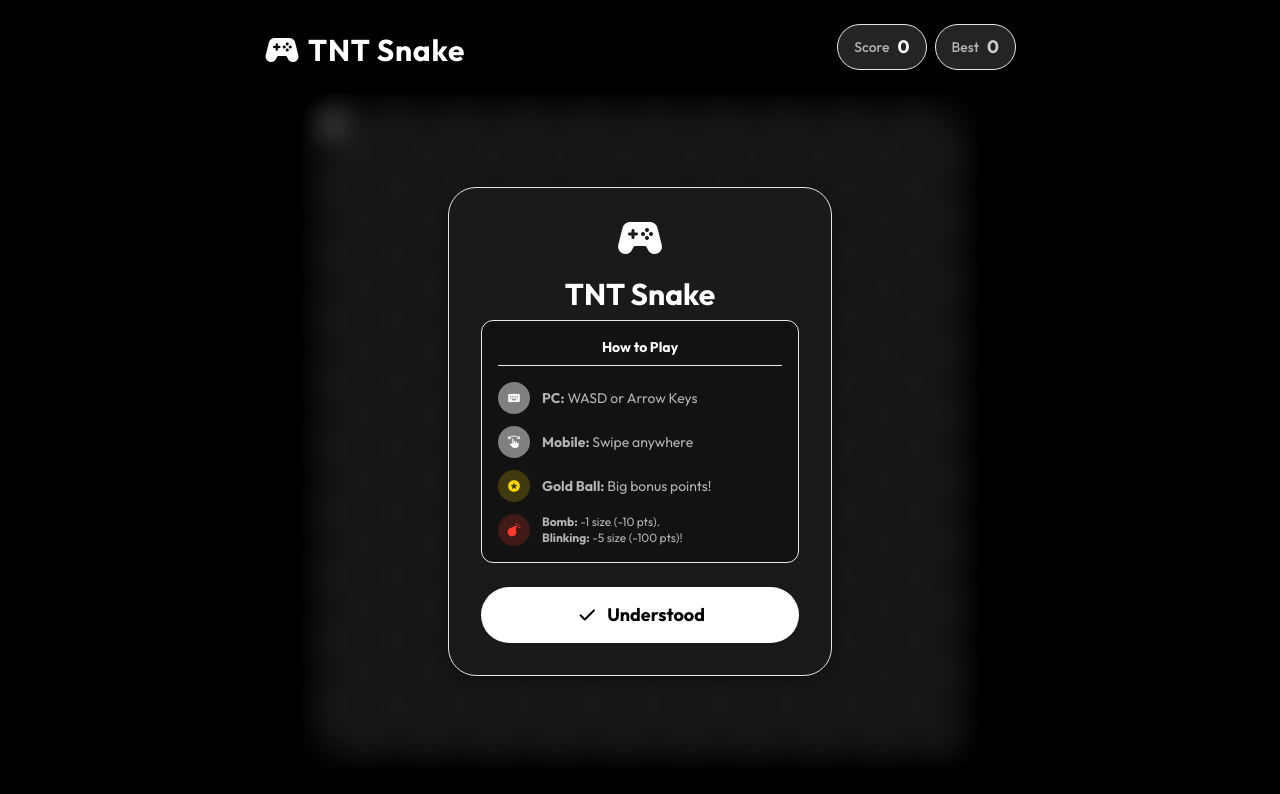
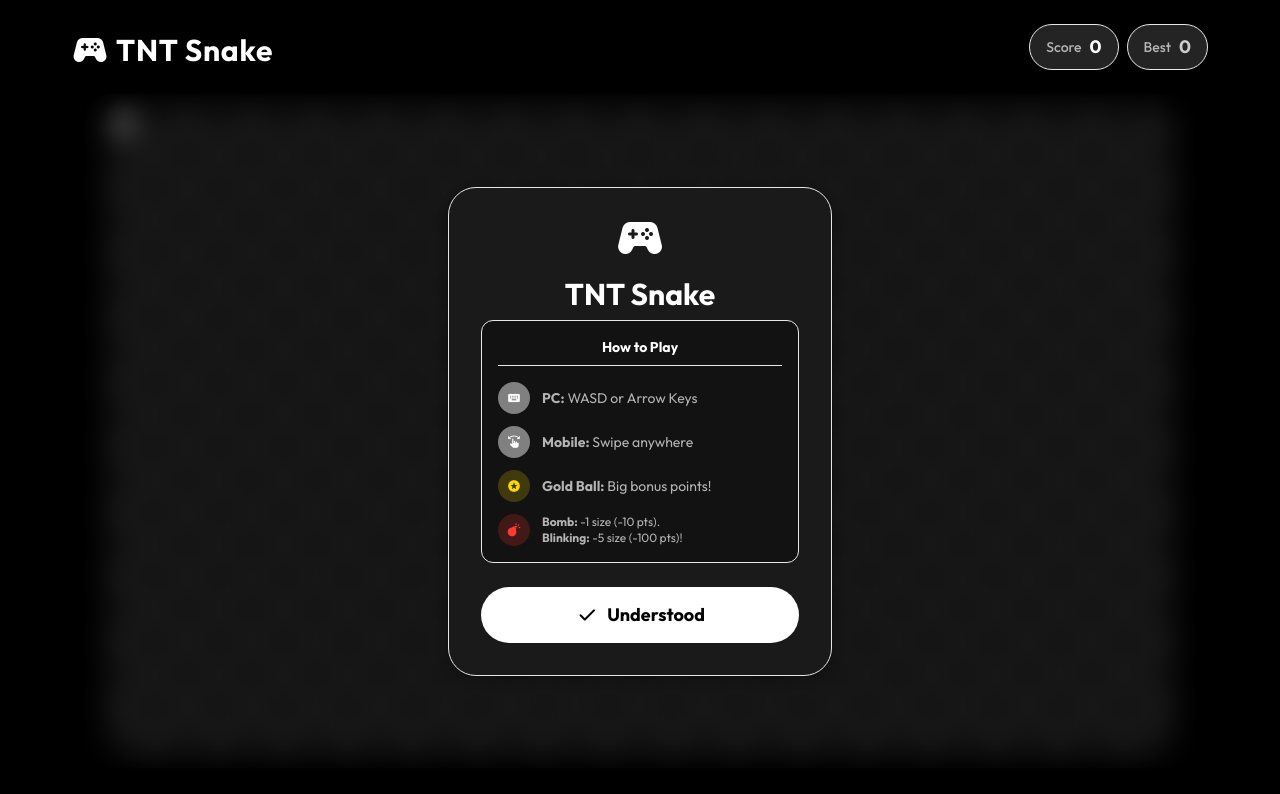
Before and after one commit to TellsNoTruth/TNT-Snake, a plain HTML site: page index.html in a window 1280 px wide. Drawn offline with nearby package versions, Linux system fonts and the light colour scheme.

Commit message:
Add files via upload

```diff
--- a/index.html
+++ b/index.html
@@ -4,6 +4,7 @@
     <meta charset="UTF-8">
     <meta name="viewport" content="width=device-width, initial-scale=1.0, maximum-scale=1.0, user-scalable=no">
     <title>TNT Snake</title>
+
     <!-- Standard Browser Favicons -->
     <link rel="icon" type="image/x-icon" href="favicon.ico">
     <link rel="icon" type="image/png" sizes="32x32" href="favicon-32x32.png">
@@ -167,7 +168,7 @@
 </head>
 <body class="p-3 sm:p-6 w-screen m-0">
 
-    <header class="animate-entrance w-full max-w-3xl flex flex-col sm:flex-row justify-between items-center sm:items-end gap-4 mb-4 shrink-0 z-10 px-2 mx-auto">
+    <header class="animate-entrance w-full max-w-6xl flex flex-col sm:flex-row justify-between items-center sm:items-end gap-4 mb-4 shrink-0 z-10 px-2 mx-auto">
         <!-- Title -->
         <div class="flex items-center gap-2 text-primary self-start sm:self-auto">
             <span class="material-symbols-rounded text-3xl sm:text-4xl">stadia_controller</span>
@@ -196,7 +197,7 @@
         </div>
     </header>
 
-    <main id="game-wrapper" class="flex-1 w-full max-w-3xl min-h-0 flex justify-center items-center relative z-0 mx-auto">
+    <main id="game-wrapper" class="flex-1 w-full max-w-6xl min-h-0 flex justify-center items-center relative z-0 mx-auto">
         <div id="game-container" class="relative">
             <canvas id="gameCanvas" class="canvas-blurred"></canvas>
 
@@ -563,7 +564,8 @@
 
         // Game State Variables
         const gridSize = 20;
-        const tileCount = 20;
+        let cols = 20;
+        let rows = 20;
         let tileSize = 20;
         let speed = 110;
 
@@ -597,10 +599,13 @@
             if (currentDifficulty === 'Hard') count = 15;
 
             let attempts = 0;
+            let midX = Math.floor(cols / 2);
+            let midY = Math.floor(rows / 2);
+
             while(obstacles.length < count && attempts < 300) {
                 attempts++;
-                let ox = Math.floor(Math.random() * tileCount);
-                let oy = Math.floor(Math.random() * tileCount);
+                let ox = Math.floor(Math.random() * cols);
+                let oy = Math.floor(Math.random() * rows);
 
                 let isSafe = true;
 
@@ -621,8 +626,8 @@
                     // Manhattan distance of 5 ensures it never traps you instantly
                     if (Math.abs(head.x - ox) + Math.abs(head.y - oy) < 5) isSafe = false;
                 } else {
-                    // Keep 7x7 center clear for the initial spawn
-                    if (ox >= 6 && ox <= 14 && oy >= 6 && oy <= 14) isSafe = false;
+                    // Keep center clear for the initial spawn
+                    if (ox >= midX - 4 && ox <= midX + 4 && oy >= midY - 4 && oy <= midY + 4) isSafe = false;
                 }
 
                 // Prevent overlap with existing blocks
@@ -633,7 +638,9 @@
         }
 
         function initGame() {
-            snake = [{ x: 10, y: 10 }, { x: 10, y: 11 }, { x: 10, y: 12 }];
+            let midX = Math.floor(cols / 2);
+            let midY = Math.floor(rows / 2);
+            snake = [{ x: midX, y: midY }, { x: midX, y: midY + 1 }, { x: midX, y: midY + 2 }];
             generateObstacles();
             specialItems = [];
             inputQueue = [];
@@ -770,7 +777,7 @@
             const head = { x: snake[0].x + dx, y: snake[0].y + dy };
 
             // Collision Rules
-            if (head.x < 0 || head.x >= tileCount || head.y < 0 || head.y >= tileCount) return gameOver();
+            if (head.x < 0 || head.x >= cols || head.y < 0 || head.y >= rows) return gameOver();
             for (let i = 0; i < snake.length; i++) {
                 if (head.x === snake[i].x && head.y === snake[i].y) return gameOver();
             }
@@ -864,7 +871,7 @@
         function spawnFood() {
             let isSafe = false;
             while (!isSafe) {
-                food = { x: Math.floor(Math.random() * tileCount), y: Math.floor(Math.random() * tileCount) };
+                food = { x: Math.floor(Math.random() * cols), y: Math.floor(Math.random() * rows) };
                 isSafe = true;
                 for (let part of snake) {
                     if (part.x === food.x && part.y === food.y) { isSafe = false; break; }
@@ -901,8 +908,8 @@
 
                 while (!isSafe && attempts < 50) {
                     attempts++;
-                    special.x = Math.floor(Math.random() * tileCount);
-                    special.y = Math.floor(Math.random() * tileCount);
+                    special.x = Math.floor(Math.random() * cols);
+                    special.y = Math.floor(Math.random() * rows);
                     isSafe = true;
 
                     if (special.x === food.x && special.y === food.y) isSafe = false;
@@ -932,8 +939,8 @@
             ctx.fillRect(0, 0, canvas.width, canvas.height);
 
             ctx.fillStyle = colors.bgAlt;
-            for(let row = 0; row < tileCount; row++) {
-                for(let col = 0; col < tileCount; col++) {
+            for(let row = 0; row < rows; row++) {
+                for(let col = 0; col < cols; col++) {
                     if ((row + col) % 2 !== 0) {
                         ctx.fillRect(
                             Math.floor(col * tileSize),
@@ -1220,15 +1227,47 @@
             if (rect.width === 0 || rect.height === 0) return;
 
             const padding = 16;
-            const size = Math.floor(Math.min(rect.width, rect.height) - padding);
+            const availableWidth = rect.width - padding;
+            const availableHeight = rect.height - padding;
 
-            container.style.width = `${size}px`;
-            container.style.height = `${size}px`;
+            let logicalWidth, logicalHeight;
+
+            // If the game isn't actively playing, we recalculate the optimal board dimensions
+            if (!isPlaying && !isPaused) {
+                const minTiles = 20;
+                const shortestEdge = Math.min(availableWidth, availableHeight);
+                const logicalTileSize = shortestEdge / minTiles;
+
+                cols = Math.floor(availableWidth / logicalTileSize);
+                rows = Math.floor(availableHeight / logicalTileSize);
+            }
+
+            // Lock and maintain aspect ratio of current grid dimensions
+            const gameAspect = cols / rows;
+            const screenAspect = availableWidth / availableHeight;
+
+            if (screenAspect > gameAspect) {
+                // Screen is wider than game
+                logicalHeight = availableHeight;
+                logicalWidth = logicalHeight * gameAspect;
+            } else {
+                // Screen is taller than game
+                logicalWidth = availableWidth;
+                logicalHeight = logicalWidth / gameAspect;
+            }
+
+            // Snap to precise multiples of tile size to avoid sub-pixel blurring
+            const finalTileSize = logicalWidth / cols;
+            logicalWidth = finalTileSize * cols;
+            logicalHeight = finalTileSize * rows;
+
+            container.style.width = `${logicalWidth}px`;
+            container.style.height = `${logicalHeight}px`;
 
             const dpr = window.devicePixelRatio || 1;
-            canvas.width = size * dpr;
-            canvas.height = size * dpr;
-            tileSize = canvas.width / tileCount;
+            canvas.width = logicalWidth * dpr;
+            canvas.height = logicalHeight * dpr;
+            tileSize = canvas.width / cols;
 
             if (!isPlaying) draw();
         }
```
Also changed, not shown: site.webmanifest. Lines whose indentation alone changed are shown as unchanged.
